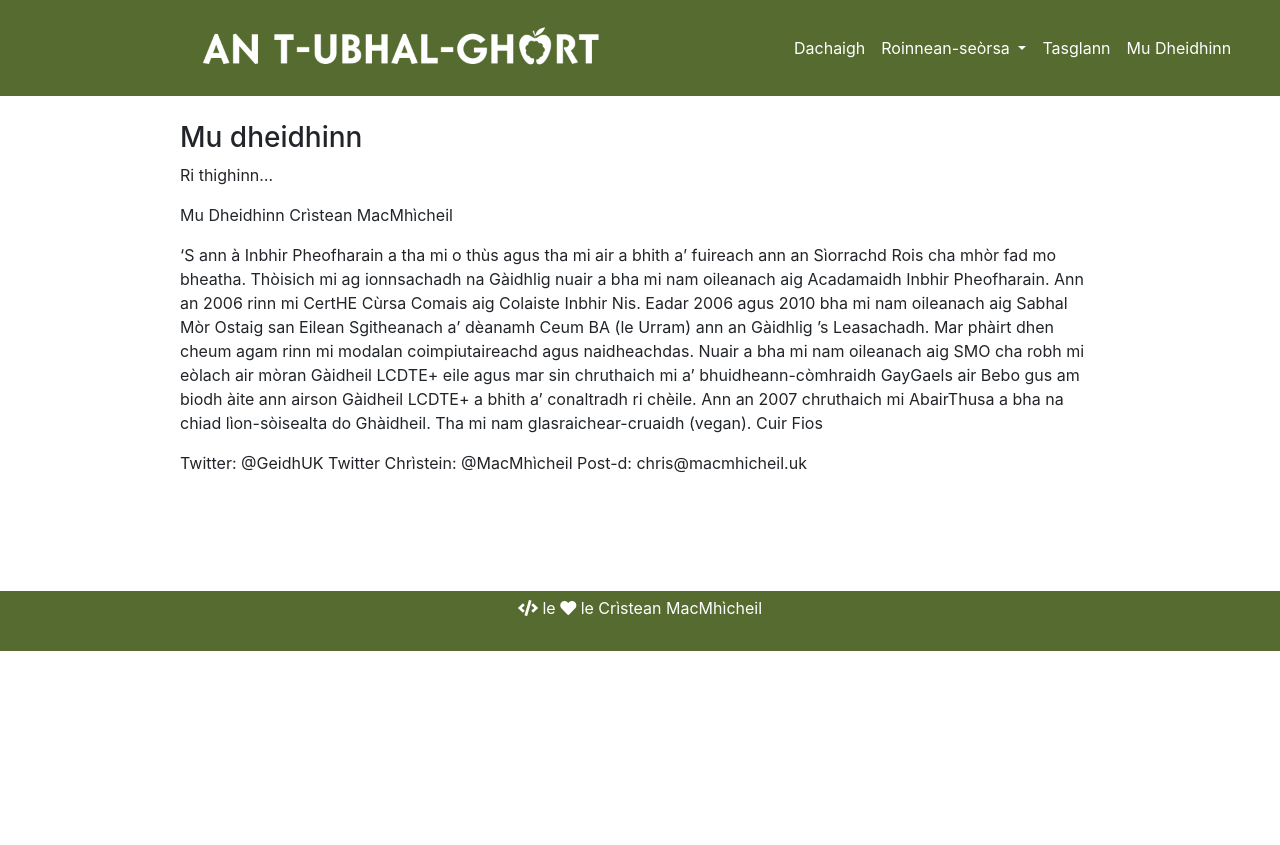
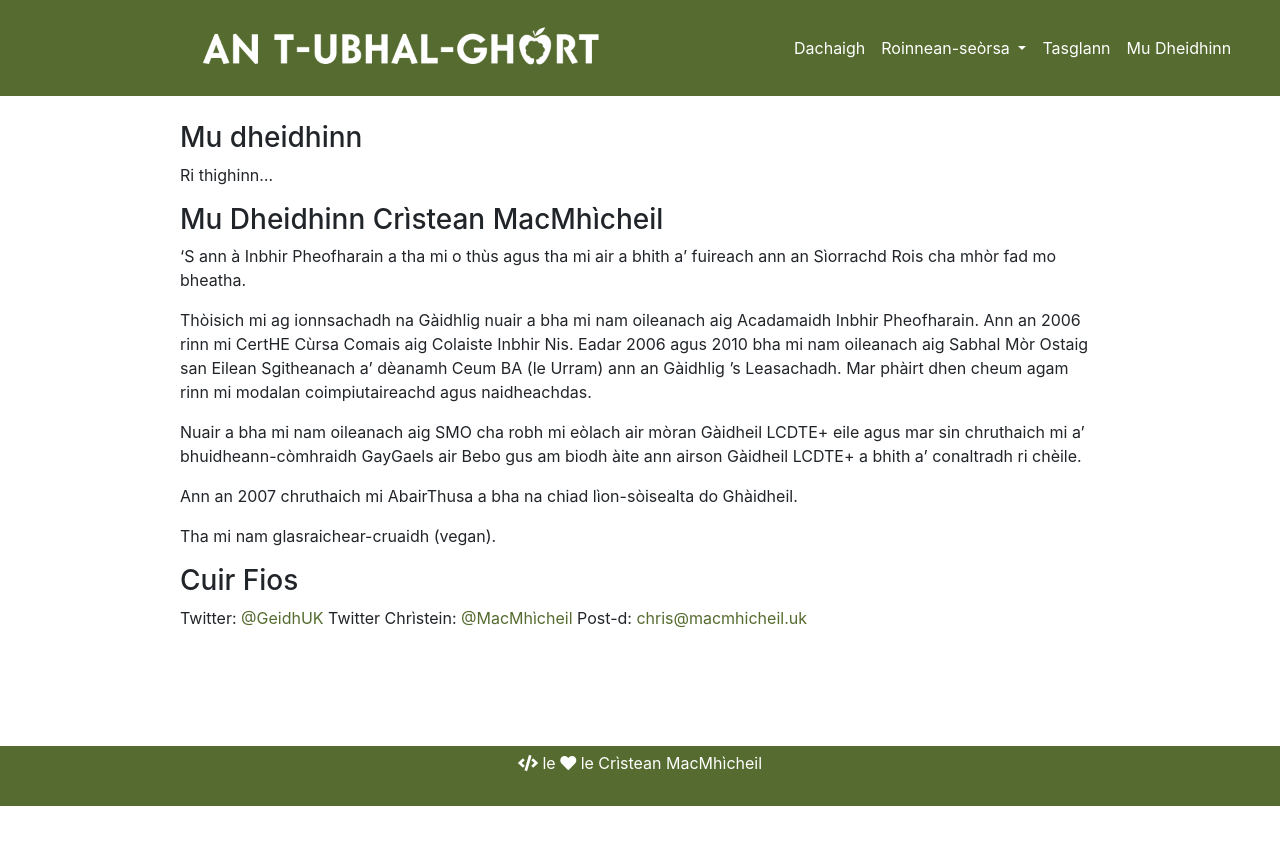
Before and after one commit to MacMhicheil/atug, a Jekyll site: the page built from mu-dheidhinn.md, in a window 1280 px wide. Shown: the top 845 px of the page. Built offline with Jekyll 4.4.1, drawn with Linux system fonts in a browser that asks for light colours; nearby versions of some CDN libraries; part of the change alters nothing that is shown.

```diff
--- a/mu-dheidhinn.md
+++ b/mu-dheidhinn.md
@@ -6,15 +6,20 @@ permalink: /mu-dheidhinn/
 
 Ri thighinn…
 
-Mu Dheidhinn Crìstean MacMhìcheil
+### Mu Dheidhinn Crìstean MacMhìcheil
 
 ‘S ann à Inbhir Pheofharain a tha mi o thùs agus tha mi air a bhith a’ fuireach ann an Sìorrachd Rois cha mhòr fad mo bheatha.
+
 Thòisich mi ag ionnsachadh na Gàidhlig nuair a bha mi nam oileanach aig Acadamaidh Inbhir Pheofharain. Ann an 2006 rinn mi CertHE Cùrsa Comais aig Colaiste Inbhir Nis. Eadar 2006 agus 2010 bha mi nam oileanach aig Sabhal Mòr Ostaig san Eilean Sgitheanach a’ dèanamh Ceum BA (le Urram) ann an Gàidhlig ’s Leasachadh. Mar phàirt dhen cheum agam rinn mi modalan coimpiutaireachd agus naidheachdas.
+
 Nuair a bha mi nam oileanach aig SMO cha robh mi eòlach air mòran Gàidheil LCDTE+ eile agus mar sin chruthaich mi a’ bhuidheann-còmhraidh GayGaels air Bebo gus am biodh àite ann airson Gàidheil LCDTE+ a bhith a’ conaltradh ri chèile.
+
 Ann an 2007 chruthaich mi AbairThusa a bha na chiad lìon-sòisealta do Ghàidheil.
+
 Tha mi nam glasraichear-cruaidh (vegan).
-Cuir Fios
 
-Twitter: @GeidhUK
-Twitter Chrìstein: @MacMhìcheil
-Post-d: chris@macmhicheil.uk
+### Cuir Fios
+
+Twitter: [@GeidhUK](https://www.twitter.com/GeidhUK)
+Twitter Chrìstein: [@MacMhìcheil](https://www.twitter.com/MacMhicheil)
+Post-d: [chris@macmhicheil.uk](mailto:chris@macmhicheil.uk)
```
